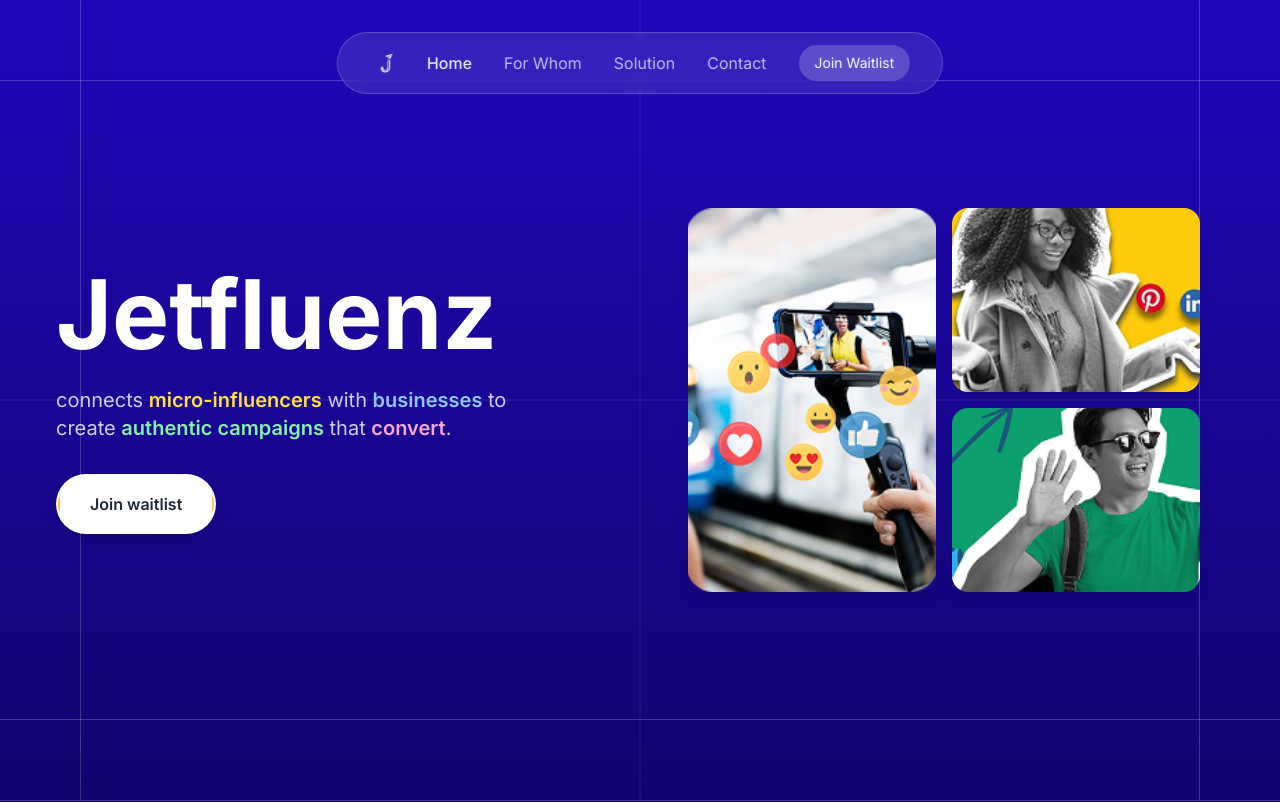
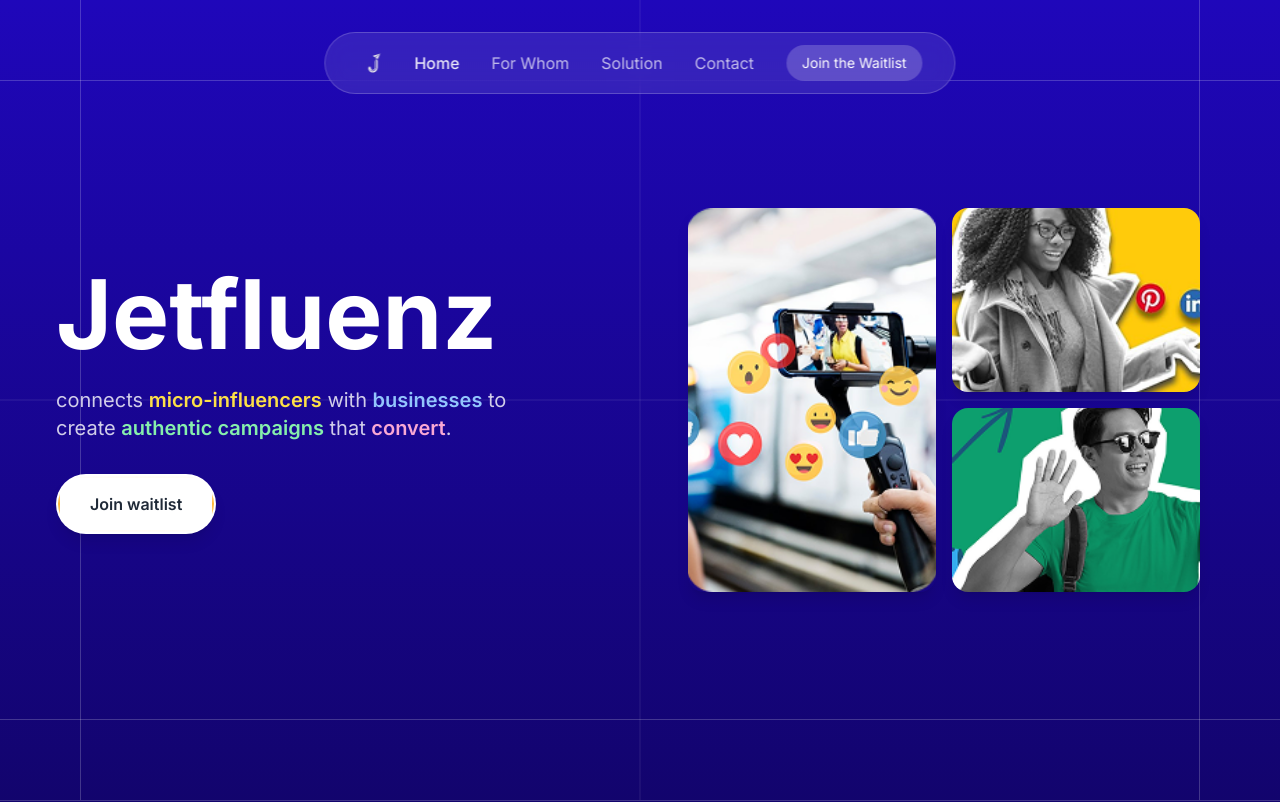
Before and after one commit to devou-org/jetfluenz, a Next.js app: page / in a window 1280 px wide. Shown: the top 802 px of the page. Built offline with nearby package versions, Linux system fonts and the light colour scheme; no server answers.

Commit message:
text changed

```diff
--- a/src/app/page.js
+++ b/src/app/page.js
@@ -108,7 +108,7 @@ export default function Home() {
               <button
                 onClick={() => setIsWaitlistModalOpen(true)}
                 className="bg-white/20 text-white px-4 py-2 rounded-full hover:bg-white/30 transition-colors text-sm">
-                Join Waitlist
+                Join the Waitlist
               </button>
             </div>
 
@@ -281,6 +281,7 @@ export default function Home() {
                       src="/business.png"
                       alt="Business professionals"
                       className="w-full h-full object-cover"
+                      style={{filter: 'sepia(0.2) saturate(0.8) hue-rotate(-10deg)'}}
                     />
                     <div className="absolute inset-0 bg-black/50 backdrop-blur-sm"></div>
                     <div className="absolute top-4 md:top-6 left-4 md:left-6">
@@ -306,6 +307,7 @@ export default function Home() {
                       src="/startups.png"
                       alt="Startup team"
                       className="w-full h-full object-cover"
+                      style={{filter: 'sepia(0.2) saturate(0.8) hue-rotate(-10deg)'}}
                     />
                     <div className="absolute inset-0 bg-black/50 backdrop-blur-sm"></div>
                     <div className="absolute top-4 md:top-6 left-4 md:left-6">
@@ -331,6 +333,7 @@ export default function Home() {
                       src="/infulencers.png"
                       alt="Micro-influencers creating content"
                       className="w-full h-full object-cover"
+                      style={{filter: 'sepia(0.2) saturate(0.8) hue-rotate(-10deg)'}}
                     />
                     <div className="absolute inset-0 bg-black/50 backdrop-blur-sm"></div>
                     <div className="absolute top-4 md:top-6 left-4 md:left-6">
```
